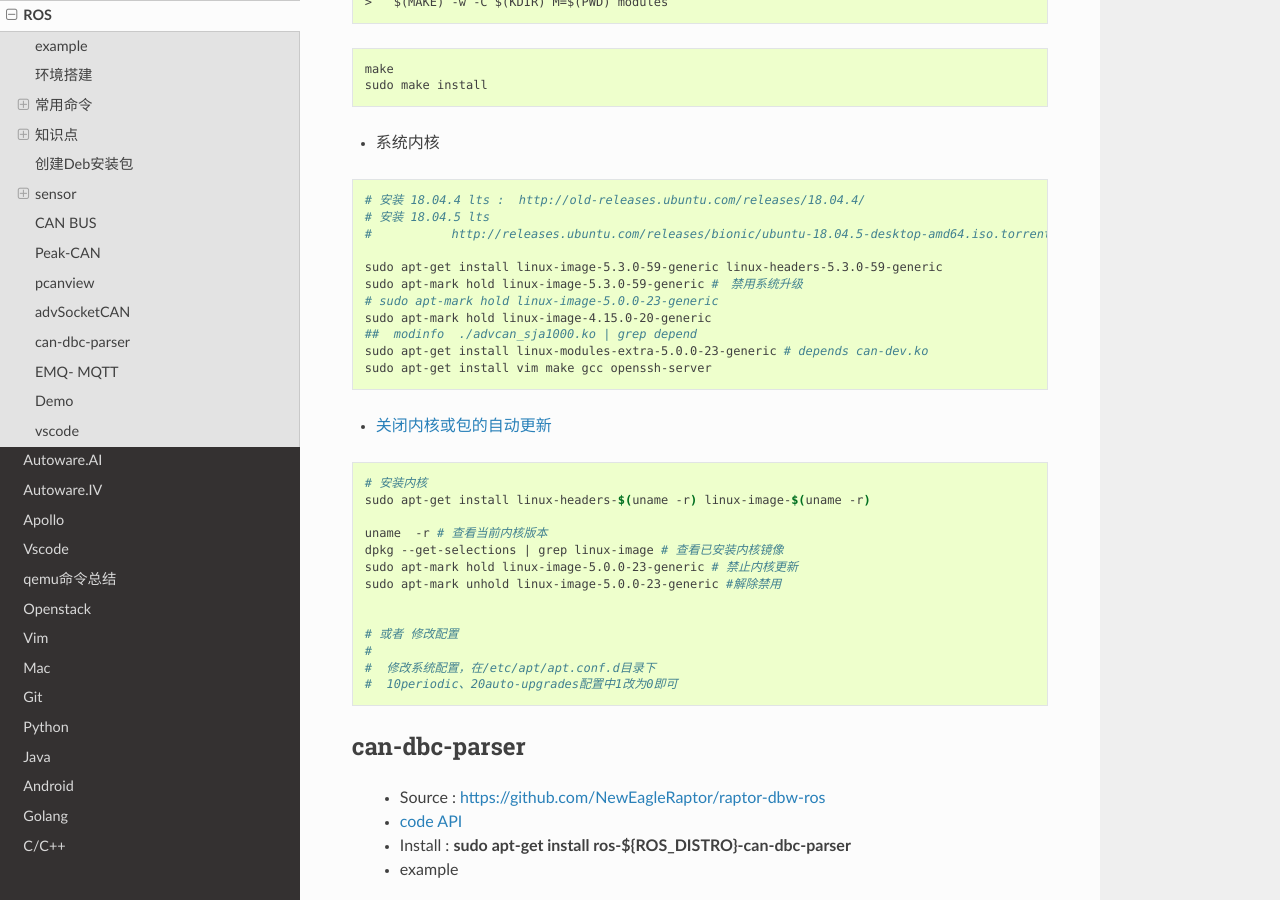
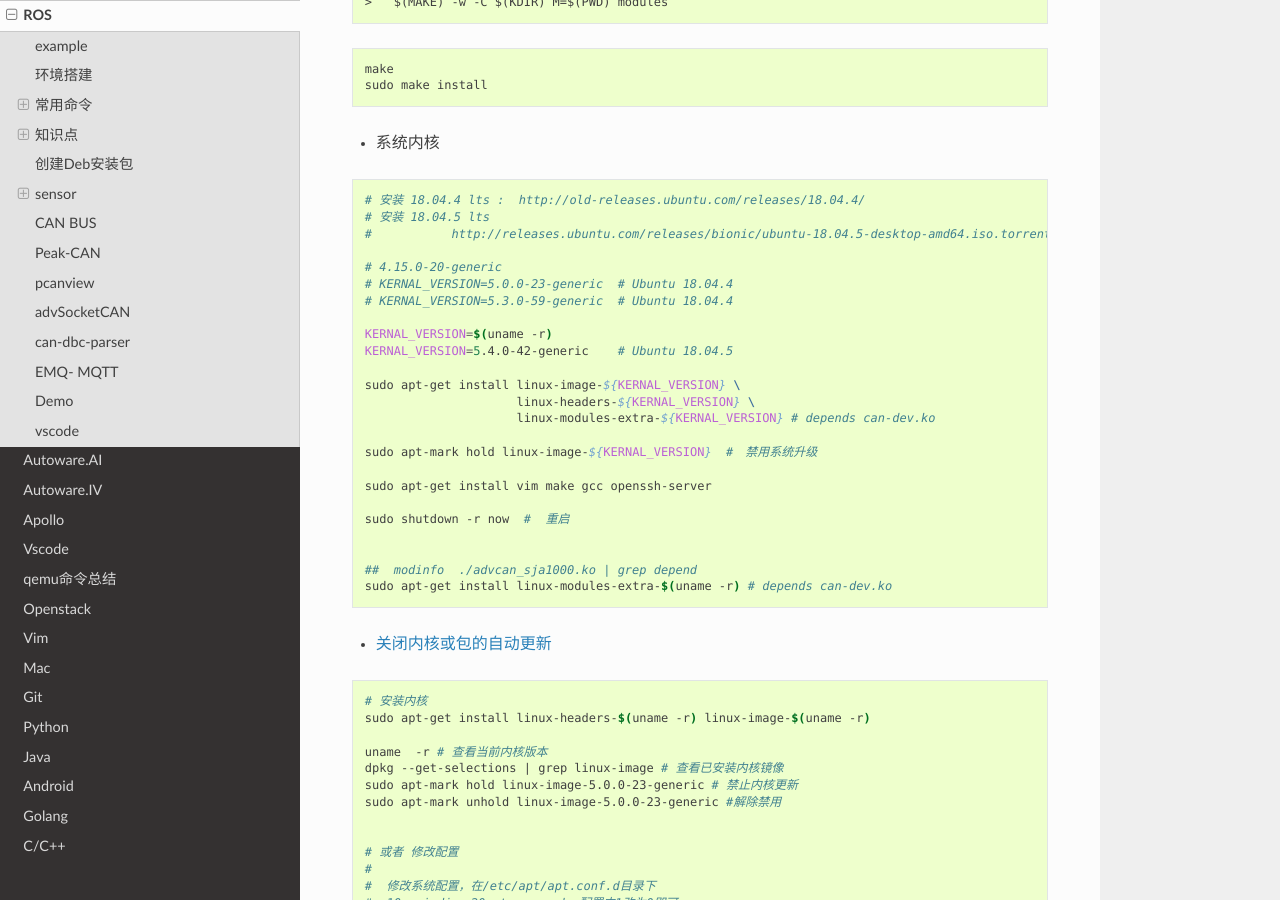
Before and after one commit to my-rds-store/my_space, a Sphinx documentation site: the page built from source/ros/index.rst, in a window 1280 px wide and 900 px high, scrolled down 18001 px. Built offline with Sphinx 7.4.7 and the Read the Docs theme 2.0.0, drawn with Linux system fonts in a browser that asks for light colours.

Commit message:
update ...

```diff
--- a/source/ros/index.rst
+++ b/source/ros/index.rst
@@ -948,13 +948,27 @@ advSocketCAN
     # 安装 18.04.5 lts
     #           http://releases.ubuntu.com/releases/bionic/ubuntu-18.04.5-desktop-amd64.iso.torrent
 
-    sudo apt-get install linux-image-5.3.0-59-generic linux-headers-5.3.0-59-generic
-    sudo apt-mark hold linux-image-5.3.0-59-generic #　禁用系统升级
-    # sudo apt-mark hold linux-image-5.0.0-23-generic
-    sudo apt-mark hold linux-image-4.15.0-20-generic
+    # 4.15.0-20-generic
+    # KERNAL_VERSION=5.0.0-23-generic  # Ubuntu 18.04.4
+    # KERNAL_VERSION=5.3.0-59-generic  # Ubuntu 18.04.4
+
+    KERNAL_VERSION=$(uname -r)
+    KERNAL_VERSION=5.4.0-42-generic    # Ubuntu 18.04.5
+
+    sudo apt-get install linux-image-${KERNAL_VERSION} \
+                         linux-headers-${KERNAL_VERSION} \
+                         linux-modules-extra-${KERNAL_VERSION} # depends can-dev.ko
+
+    sudo apt-mark hold linux-image-${KERNAL_VERSION}  #　禁用系统升级
+
+    sudo apt-get install vim make gcc openssh-server
+
+    sudo shutdown -r now  #  重启
+
+
     ##  modinfo  ./advcan_sja1000.ko | grep depend
-    sudo apt-get install linux-modules-extra-5.0.0-23-generic # depends can-dev.ko
-    sudo apt-get install vim make gcc openssh-server
+    sudo apt-get install linux-modules-extra-$(uname -r) # depends can-dev.ko
+
 
 * `关闭内核或包的自动更新 <https://blog.csdn.net/weixin_42915431/article/details/106614841>`_
 
```
Also changed, not shown: other parts of source/ros/index.rst (+1 -1 lines).
